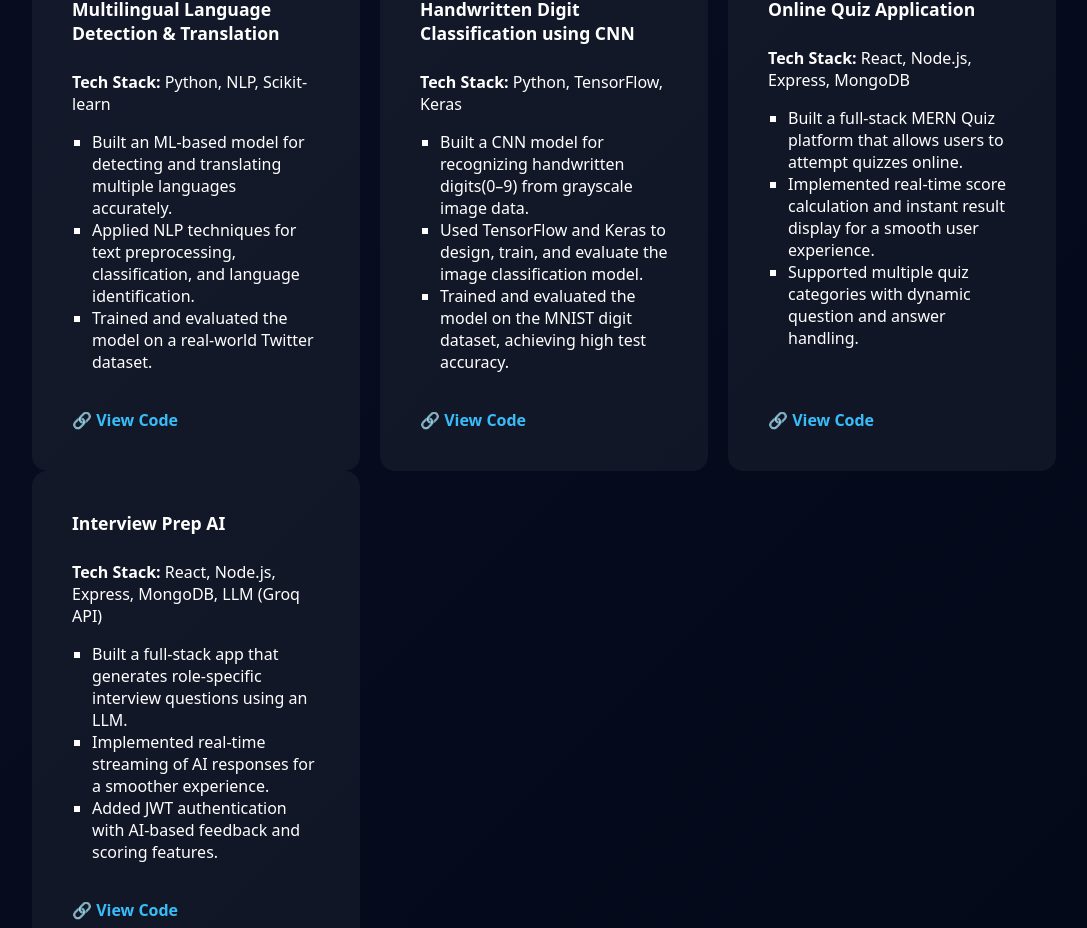
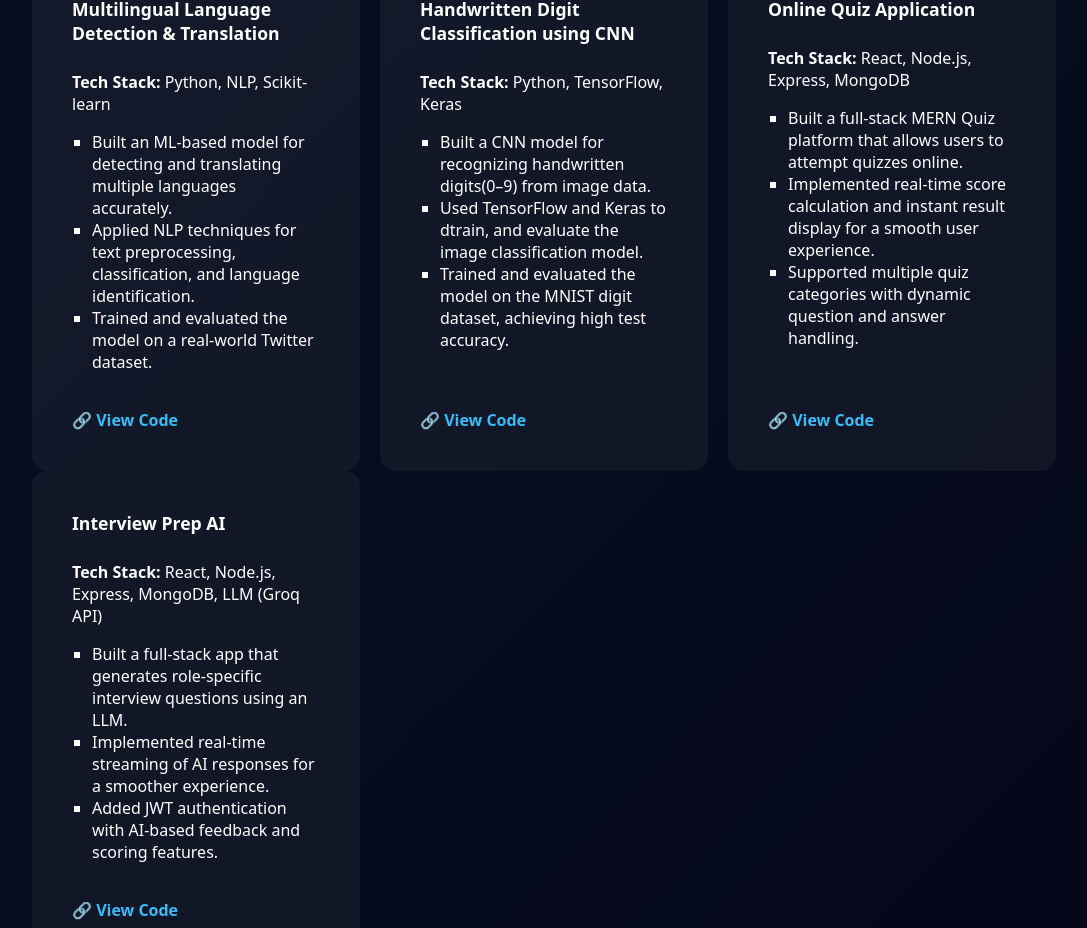
Before and after one commit to nishikasingh31/Portfolio, a React (Vite) app: page / in a window 1280 px wide. Shown: the part 3870-4798 px from the top of the page, without its empty margins (96-1183 px from the left). Built offline with nearby package versions, Linux system fonts and the light colour scheme.

Commit message:
Update Projects.jsx

```diff
--- a/src/pages/Projects.jsx
+++ b/src/pages/Projects.jsx
@@ -36,8 +36,8 @@ const Projects = () => {
           <p><strong>Tech Stack:</strong> Python, TensorFlow, Keras</p>
 
           <ul>
-             <li>Built a CNN model for recognizing handwritten digits(0–9) from grayscale image data.</li>
-             <li>Used TensorFlow and Keras to design, train, and evaluate the image classification model.</li>
+             <li>Built a CNN model for recognizing handwritten digits(0–9) from image data.</li>
+             <li>Used TensorFlow and Keras to dtrain, and evaluate the image classification model.</li>
              <li>Trained and evaluated the model on the MNIST digit dataset, achieving high test accuracy.</li>
           </ul>
 
```
